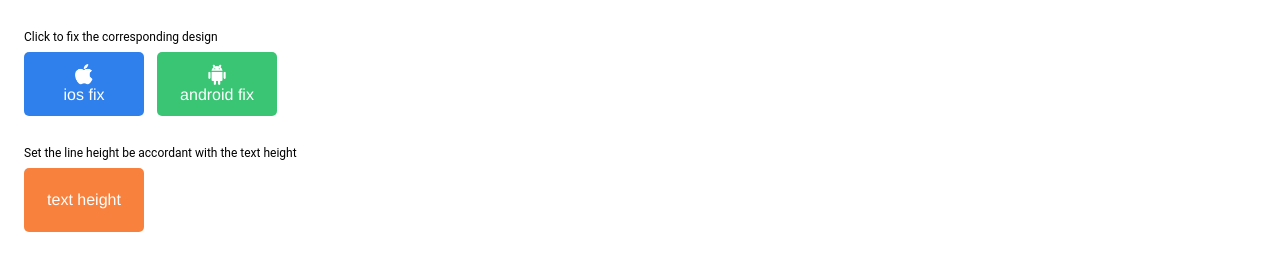
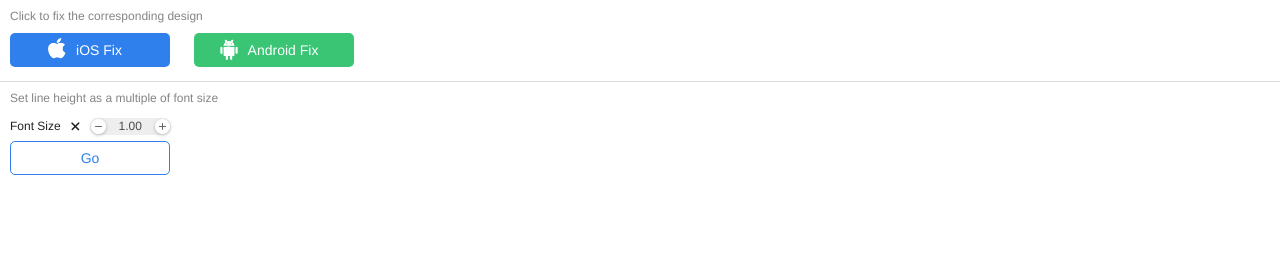
Before and after one commit to zz379/TextLineHeightFix, a website built with webpack: page src/ui.html in a window 1280 px wide. Built offline with nearby package versions, Linux system fonts and the light colour scheme.

```diff
--- a/src/ui.css
+++ b/src/ui.css
@@ -4,38 +4,35 @@
 
 .desc {
     font-size: 12px;
-    margin: 30px 24px 8px 24px;
-    font-family: Roboto;
+    margin: 8px 10px 0px 10px;
+    /* font-family: Roboto; */
+    font-family: Helvetica;
     font-style: normal;
+    color: rgba(102, 102, 102, 0.8);
     font-weight: normal;
-    line-height: 14px;
+    line-height: 17px;
 }
 
 .btn {
-    width: 120px;
-    height: 64px;
+    width: 160px;
+    height: 34px;
     padding: 0px 0px 0px 0px;
+    margin: 8px 10px 0px 10px;
     border-radius: 5px;
     border: none;
     outline: none;
     color: white;
-    font-size: 16px;
-    font-family: "HelveticaNeue-Light", "Helvetica Neue Light", "Helvetica Neue", Helvetica, Arial, "Lucida Grande", sans-serif;
+    font-size: 14px;
+    font-family: Helvetica;
+    /* font-family: "HelveticaNeue-Light", "Helvetica Neue Light", "Helvetica Neue", Helvetica, Arial, "Lucida Grande", sans-serif; */
     font-style: normal;
     font-weight: normal;
     line-height: 20px;
 }
 
-.left-button {
-    margin: 0px 0px 0px 24px;
-}
-
-.right-button {
-    margin: 0px 0px 0px 13px;
-}
-
 .ios {
     background: #2F80ED;
+    margin-top: 5px;
 }
 
 .android {
@@ -43,29 +40,96 @@
 }
 
 .fix {
-    background: #F9813E;
+    background: white;
+    border-style: solid;
+    border-width: 1px;
+    border-color: #2F80ED;
+    color: #2F80ED;
+    margin: 0px 10px 0px 10px;
+}
+
+.display_flex {
+    display: flex;
+    display: -webkit-flex;
+    height: 29px;
+    align-items: center;
+}
+
+#font_size_desc {
+    height: 17px;
+    margin-left: 10px;
+    line-height: 17px;
+    text-align: center;
+    /* font-family: Roboto; */
+    font-family: Helvetica;
+    font-size: 12px;
+    color: #222222;
+}
+
+img#icon_multiplication {
+    width: 9px;
+    height: 9px;
+    margin-left: 10px;
+}
+
+input#input_ratio {
+    width: 81px;
+    height: 17px;
+    line-height: 17px;
+    margin-left: 10px;
+    font-size: 12px;
+    /* font-family: Roboto; */
+    font-family: Helvetica;
+    color: rgba(34, 34, 34, 0.8);
+    text-align: center;
+    outline-style: none;
+    border-radius: 9px;
+    background: #EEEEEE;
+    border: none;
+}
+
+img#icon_sub {
+    width: 29px;
+    height: 29px;
+    position: absolute;
+    margin-left: 4px;
+}
+
+img#icon_add {
+    width: 29px;
+    height: 29px;
+    margin-left: -23px;
 }
 
 .ios::before {
+    content: "a";
     background-image: url("./images/icon-ios.png");
     background-size: 18px 21px;
     width: 18px;
     height: 21px;
-    margin: auto;
-    content: "";
-    display: block;
+    right: 10px;
+    top: -2px;
     position: relative;
+    display: inline-block;
 }
 
 .android::before {
+    content: "a";
     background-image: url("./images/icon-android.png");
     background-size: 18px 21px;
     width: 18px;
     height: 21px;
-    margin: auto;
-    content: "";
-    display: block;
+    right: 10px;
+    top: -1px;
     position: relative;
+    display: inline-block;
+}
+
+input[type=number]::-webkit-inner-spin-button,
+input[type=number]::-webkit-outer-spin-button {
+    -webkit-appearance: none;
+    -moz-appearance: none;
+    margin: 0;
 }
 
 .ripple-container .ripple {
--- a/src/ui.html
+++ b/src/ui.html
@@ -1,9 +1,18 @@
 <head>
     <meta charset="UTF-8">
 </head>
-<p id="fix_devices_design" class="desc">Clicking to fix the corresponding design</p>
-<div>
-    <button id="ios_fix" class="btn ios left-button" data-ripple>ios fix</button><button id="android_fix" class="btn android right-button" data-ripple>android fix</button>
+<p id="fix_devices_design" class="desc">Click to fix </br> the corresponding design</p>
+<button id="ios_fix" class="btn ios" data-ripple>iOS Fix</button>
+<button id="android_fix" class="btn android" data-ripple>Android Fix</button>
+<div style="width:100%;height:1px; background:#DDDDDD; margin-top: 14px;"></div>
+<p id="fix_text_line_height" class="desc">Set the line height</p>
+<div class="display_flex" style="margin-top: 5px;">
+    <div id="font_size_desc">Font Size</div>
+    <img id="icon_multiplication" src="./images/icon-mult.png">
+    <div class="display_flex">
+        <input id="input_ratio" type="number" min="0" value="1.00" oninput="this.value=this.value.replace(/\D*(\d*)(\.?)(\d{0,2})\d*/,'$1$2$3')">
+        <img id="icon_sub" src="./images/icon-sub.png">
+        <img id="icon_add" src="./images/icon-add.png">
+    </div>
 </div>
-<p id="fix_text_line_height" class="desc">Setting the line height be accordant with the text height</p>
-<button id="text_height" class="btn fix left-button" data-ripple>text height</button>
+<button id="text_height" class="btn fix" data-ripple>Go</button>
--- a/src/ui.ts
+++ b/src/ui.ts
@@ -2,7 +2,8 @@
 import './style.js'
 
 const FIX_DEVICES_DESIGN_DESC = ['Click to fix the corresponding design', '点击按钮修复相应的设计图'];
-const FIX_TEXT_LINE_HEIGHT_DESC = ['Set the line height be accordant with the text height', '将行高与文本高度设为一致'];
+const FIX_TEXT_LINE_HEIGHT_DESC = ['Set line height as a multiple of font size', '把行高设为字号的倍数'];
+const FONT_SIZE_DESC = ['Font Size', '字    号'];
 //常规浏览器语言和IE浏览器
 let lang: string = navigator.language;
 // console.log("当前语言: " + lang + " -- 语言列表：" + navigator.languages);
@@ -14,8 +15,12 @@
 } else {
   lang_flag = 0;
 }
+
+const input = <HTMLSelectElement>document.getElementById('input_ratio')
+
 document.getElementById('fix_devices_design').textContent = FIX_DEVICES_DESIGN_DESC[lang_flag];
 document.getElementById('fix_text_line_height').textContent = FIX_TEXT_LINE_HEIGHT_DESC[lang_flag];
+document.getElementById('font_size_desc').textContent = FONT_SIZE_DESC[lang_flag];
 
 document.getElementById('ios_fix').onclick = () => {
   parent.postMessage({ pluginMessage: { type: 'fix_on_ios_uilabel' } }, '*')
@@ -26,5 +31,26 @@
 }
 
 document.getElementById('text_height').onclick = () => {
-  parent.postMessage({ pluginMessage: { type: 'fix_on_text_font_height' } }, '*')
+  let ratioValue: number = Number(input.value)
+  parent.postMessage({ pluginMessage: { type: 'fix_on_text_font_height', value: ratioValue } }, '*')
 }
+
+document.getElementById('icon_sub').onclick = () => {
+  let ratioValue: number = Number(input.value)
+  ratioValue = (ratioValue - 0.1) >= 0 ? ratioValue - 0.1 : 0
+  input.value = ratioValue.toFixed(2)
+}
+
+document.getElementById('icon_add').onclick = () => {
+  let ratioValue: number = Number(input.value)
+  ratioValue = (ratioValue + 0.1) >= 0 ? ratioValue + 0.1 : 0
+  input.value = ratioValue.toFixed(2)
+}
+
+onmessage = (event) => {
+  if (event.data.pluginMessage.type === 'change_input_ratio') {
+    console.log("got this from the plugin code", event.data.pluginMessage.value)
+    let ratioValue: number = Number(event.data.pluginMessage.value)
+    input.value = isNaN(ratioValue) ? "1.00" : ratioValue.toFixed(2)
+  }
+}
```
Also changed, not shown: src/code.ts (+45 -12 lines), src/images/icon-add.png (added), src/images/icon-mult.png (added), src/images/icon-sub.png (added).
